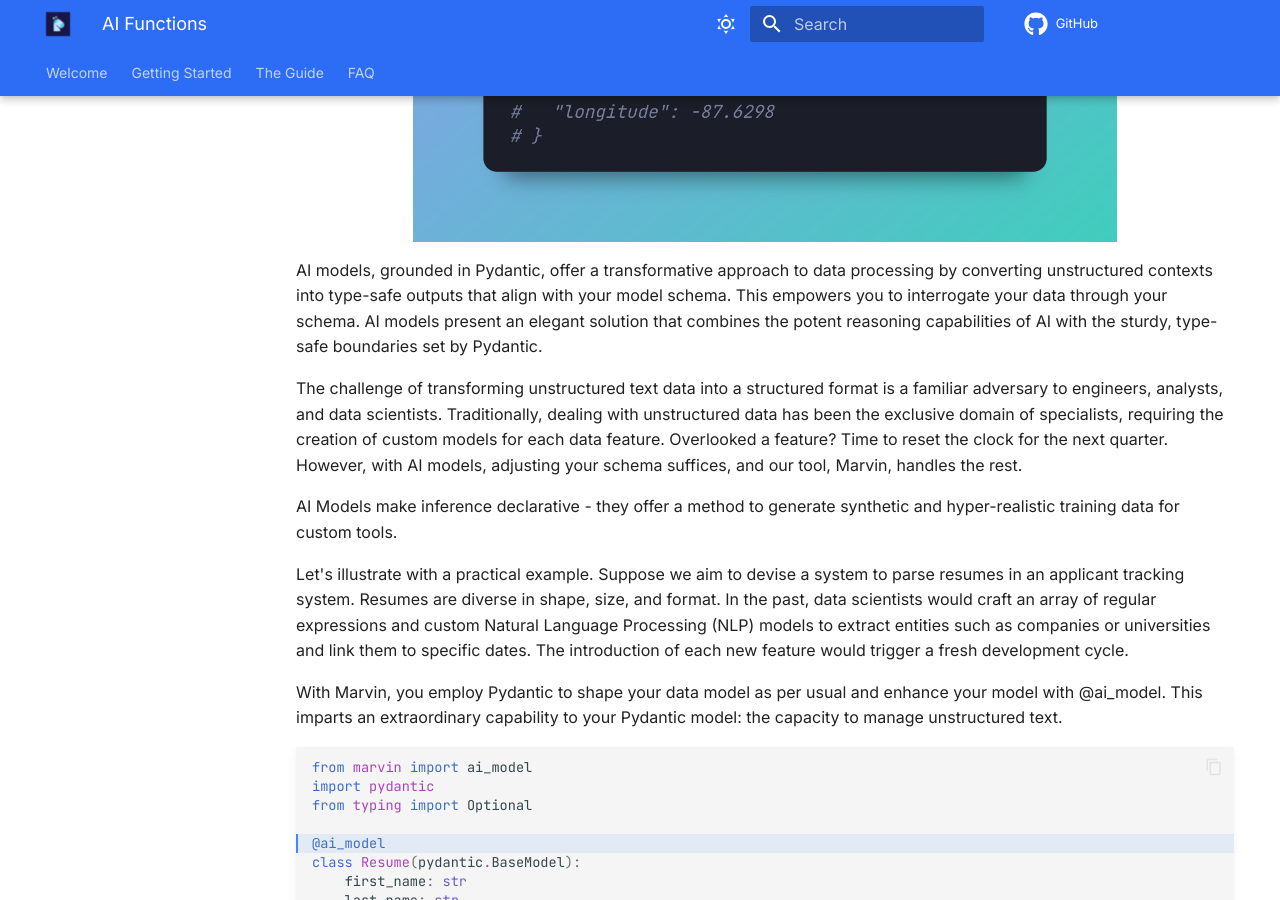
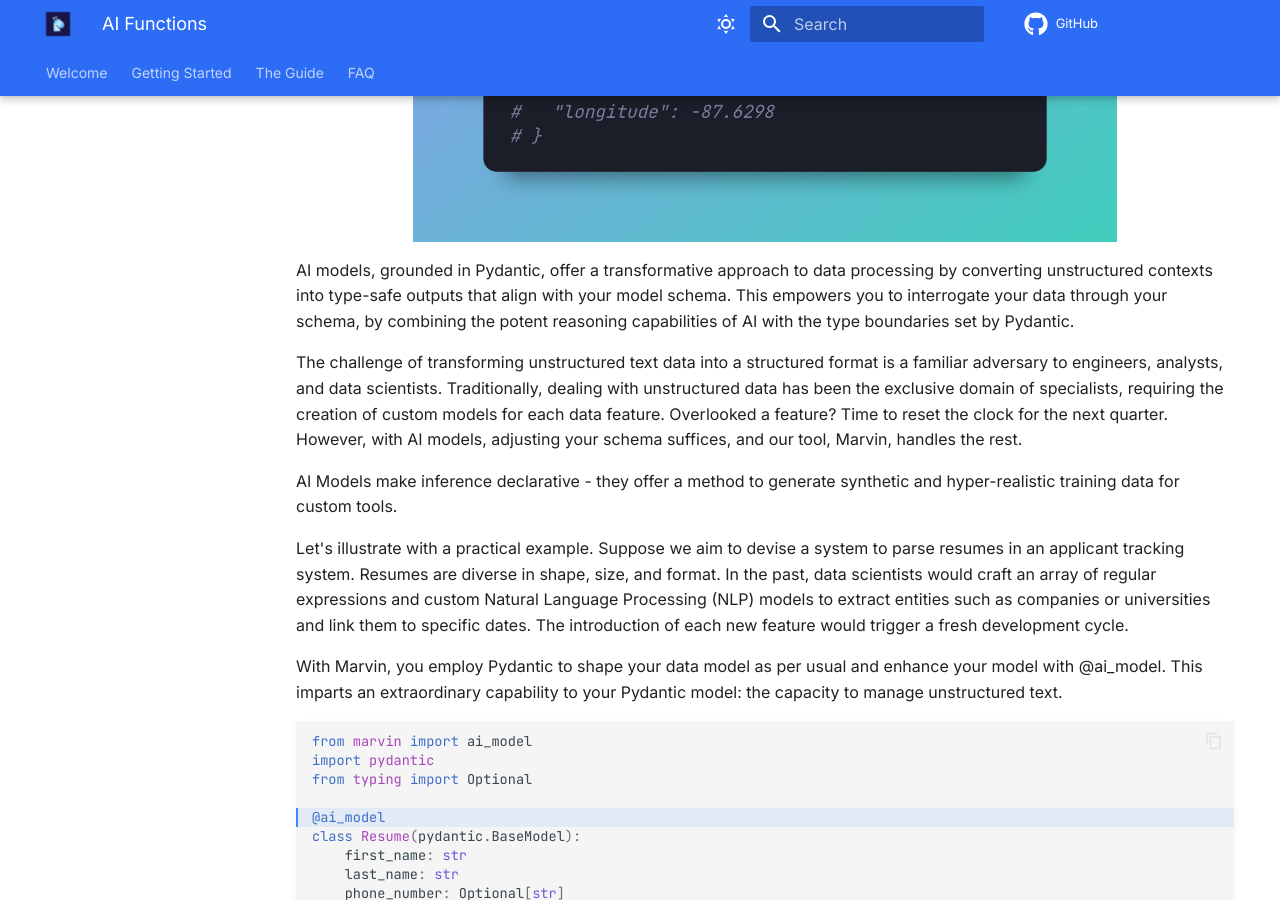
Before and after one commit to PrefectHQ/marvin, an MkDocs documentation site: the page built from docs/getting_started/ai_models_quickstart.md, in a window 1280 px wide and 900 px high, scrolled down 717 px. Built offline with MkDocs 1.6.1 and Material for MkDocs 9.7.7, drawn with Linux system fonts in a browser that asks for light colours; comment, search, counter and statistics services are not loaded.

Commit message:
Update docs/getting_started/ai_models_quickstart.md
Co-authored-by: nate nowack <thrast36@gmail.com>

```diff
--- a/docs/getting_started/ai_models_quickstart.md
+++ b/docs/getting_started/ai_models_quickstart.md
@@ -2,7 +2,7 @@
 
 ![](../img/heroes/ai_model_windy_city_hero.png)
 
-AI models, grounded in Pydantic, offer a transformative approach to data processing by converting unstructured contexts into type-safe outputs that align with your model schema. This empowers you to interrogate your data through your schema. AI models present an elegant solution that combines the potent reasoning capabilities of AI with the sturdy, type-safe boundaries set by Pydantic.
+AI models, grounded in Pydantic, offer a transformative approach to data processing by converting unstructured contexts into type-safe outputs that align with your model schema. This empowers you to interrogate your data through your schema, by combining the potent reasoning capabilities of AI with the type boundaries set by Pydantic.
 
 The challenge of transforming unstructured text data into a structured format is a familiar adversary to engineers, analysts, and data scientists. Traditionally, dealing with unstructured data has been the exclusive domain of specialists, requiring the creation of custom models for each data feature. Overlooked a feature? Time to reset the clock for the next quarter. However, with AI models, adjusting your schema suffices, and our tool, Marvin, handles the rest.
 
```
